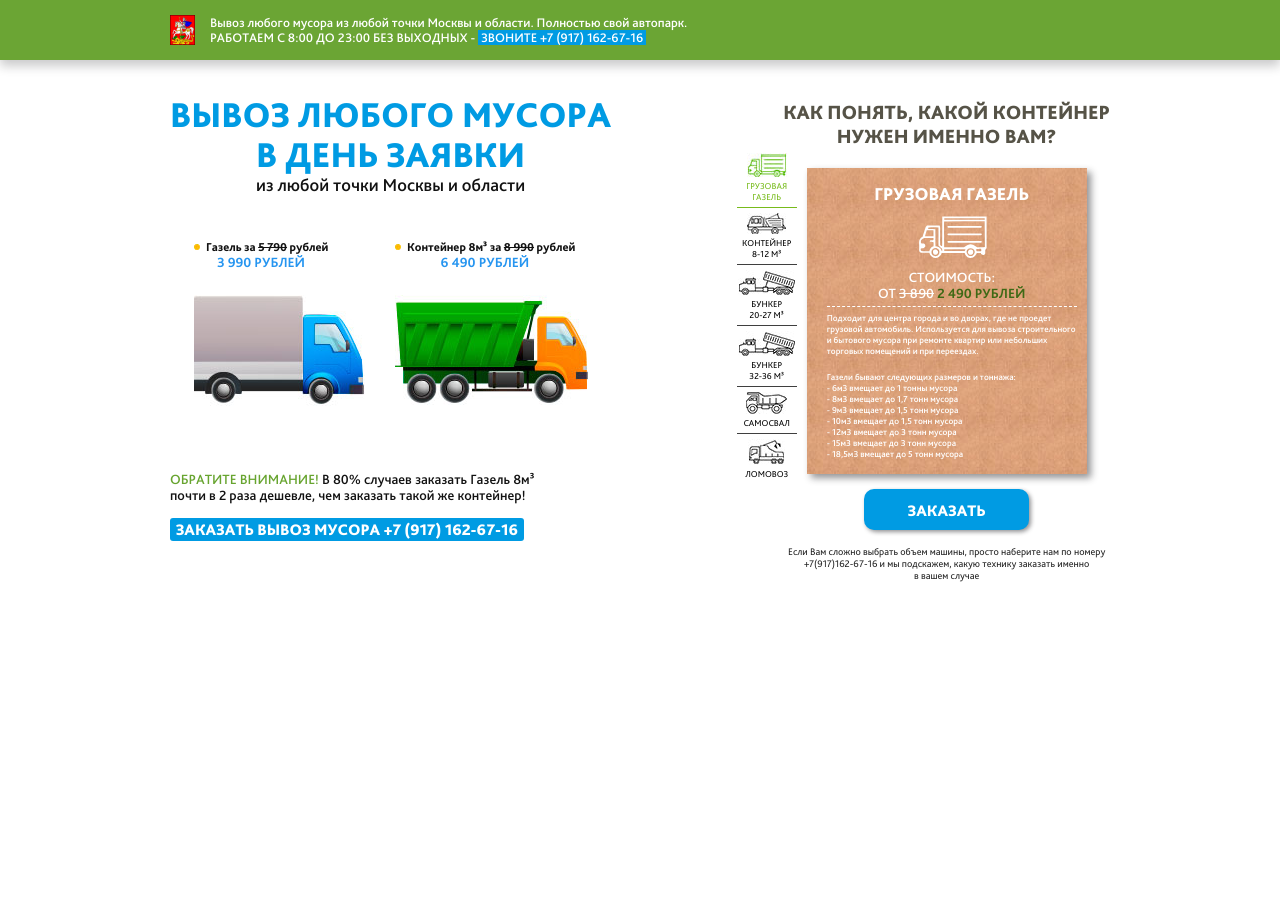
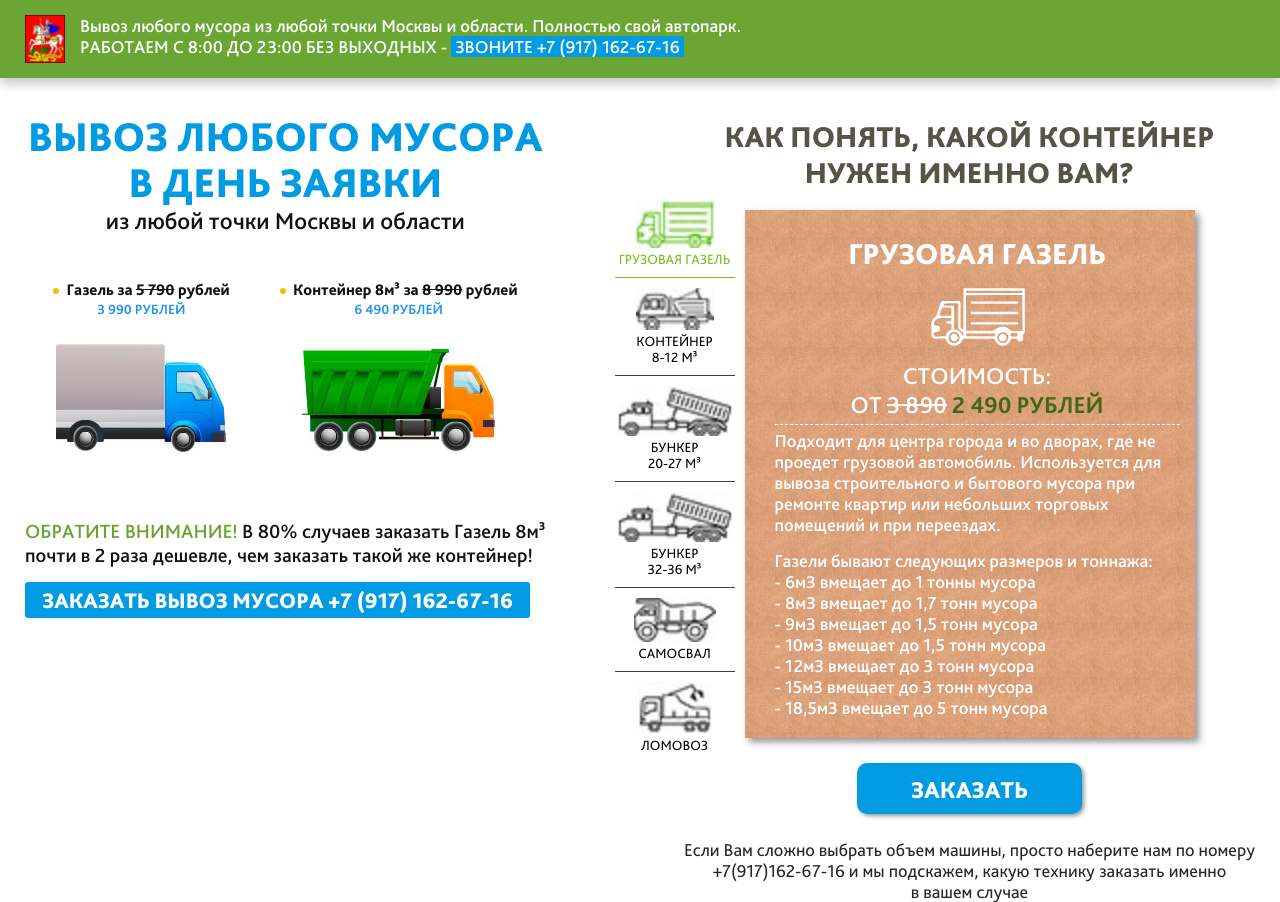
Before and after one commit to Felkosh/felkosh.github.io, a plain HTML site: page мусор/index.html in a window 1280 px wide. Before the commit the page ends 800 px from the top, so only its background shows below. Drawn offline with Linux system fonts and the light colour scheme.

Commit message:
Add files via upload

```diff
--- a/мусор/css/adaptive.css
+++ b/мусор/css/adaptive.css
@@ -26,17 +26,23 @@
 		font-size: 12px;
 	}
 	.content__left__trucks {
-		display: block;
+		display: ;
+		flex-wrap: wrap;
+		align-items: flex-start;
 		padding: 0px;
+	}
+	.content__left__trucks > div:last-child {
+		order: -1;
+		margin: 45px 0px 22px;
 	}
 	.content__left__trucks > div {
 		display: flex;
 		flex-wrap: wrap;
 		justify-content: center;
-		margin: 45px 0px;
+		margin: 22px 0px 45px;
 	}
 	.truck__price {
-		font-size: 10px;
+		font-size: 14px;
 		padding-bottom: 20px;
 	}
 	.truck__price b {
@@ -143,3 +149,105 @@
 	}
 
 }
+@media (min-width: 1250px) {
+	.wrap {
+		width: 1250px;
+	}
+	.header__p {
+		font-size: 18px;
+	}
+	.gerb {
+		width: 40px;
+	}
+	.content__left__h1 {
+		font-size: 42px;
+	}
+	.content__left__h3 {
+		font-size: 24px;
+	}
+	.truck__price {
+		font-size: 16px;
+	}
+	.content__left__trucks > div {
+	    padding: 0px 25px;
+	}
+	.content__left__descr p {
+		font-size: 20px;
+	}
+	.content__left__descr a {
+
+	    padding: 5px 0px;
+	    font-size: 22px;
+	}
+
+	.content__right__h2 {
+		font-size: 30px;
+	}
+	.section {
+		width: 450px;
+		padding: 25px 15px 20px 30px;
+	}
+	.box__h2 {
+		font-size: 30px;
+	}
+	.box__svg {
+		height: 90px;
+	}
+	.box__h3 {
+		font-size: 24px;
+	}
+	.box__p {
+		font-size: 18px;
+	}
+
+			.tabs {
+				margin-left: -160px;
+				margin-top: -45px;
+				width: 120px;
+			}
+
+			.tabs li {
+				font-size: 14px;
+				padding: 10px 0px;
+			}
+
+			.tab1 {
+				width: 80px;
+				height: 48px;
+			}
+			.tab2 {
+				width: 78px;
+				height: 42px;
+			}
+			.tab3 {
+				width: 116px;
+				height: 50px;
+			}
+			.tab5 {
+				width: 82px;
+				height: 44px;
+			}
+			.tab6 {
+				width: 74px;
+				height: 52px;
+			}
+
+
+			a.right__a {
+			    font-size: 24px;
+			    border-radius: 10px;
+			    padding: 12px 0px 10px;
+			    margin: 25px auto;
+			    text-align: center;
+			    width: 225px;
+
+			}
+
+			.right__descr {
+				font-size: 18px;
+			}
+
+
+
+
+}
```
